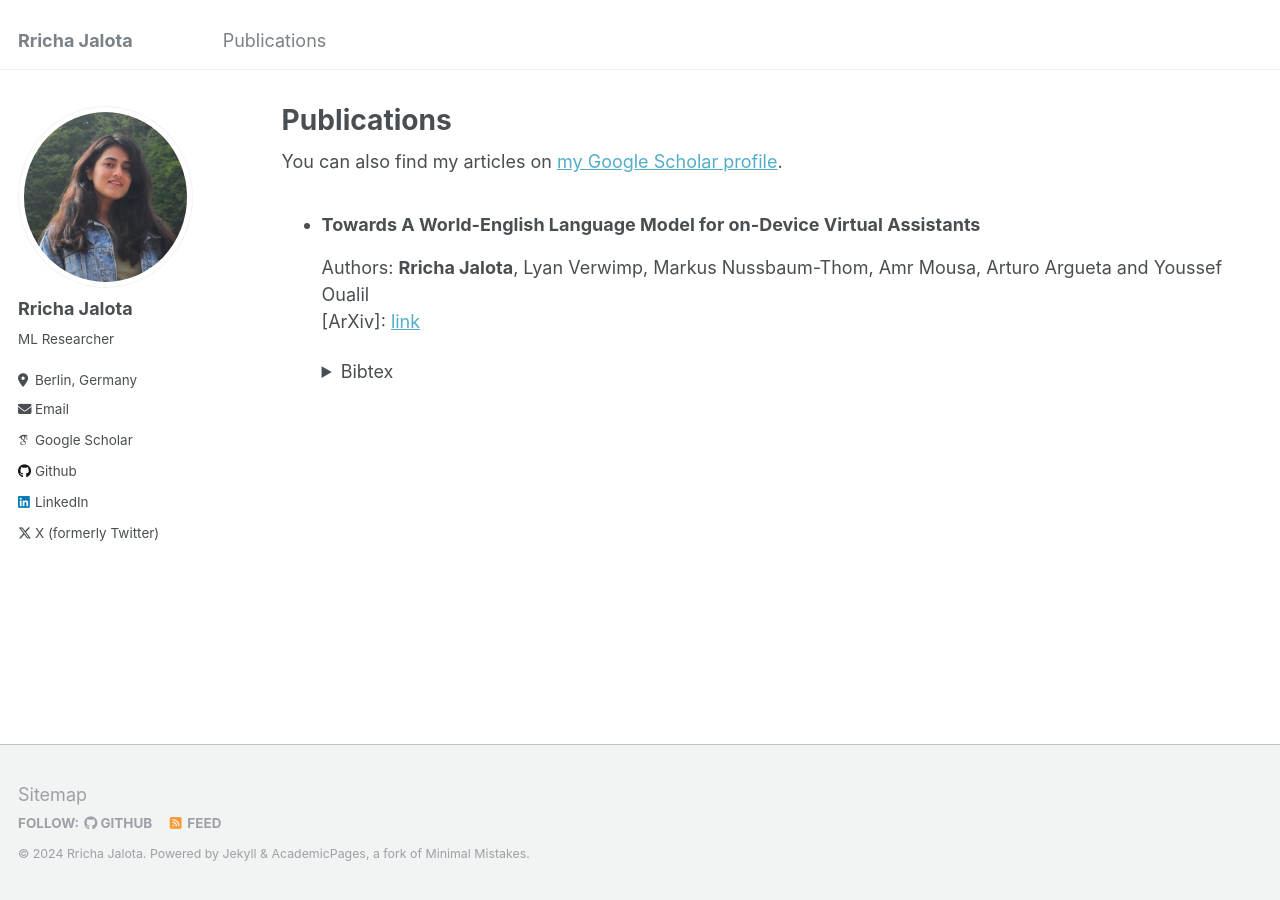
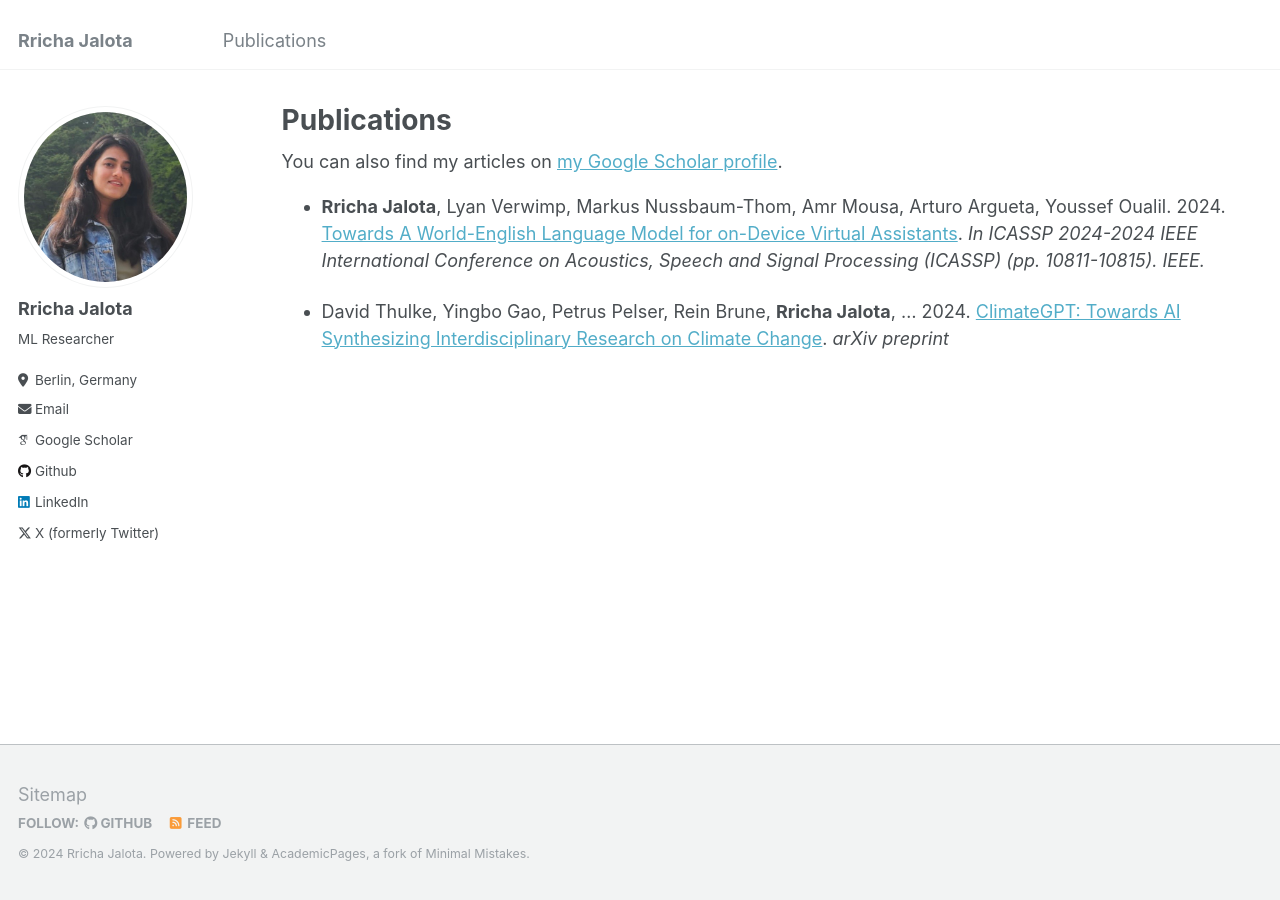
Before and after one commit to rrichajalota/rrichajalota.github.io, a Jekyll site: the page built from _pages/publications.md, in a window 1280 px wide. Built offline with Jekyll 4.4.1, drawn with Linux system fonts in a browser that asks for light colours; some web fonts are replaced.

Commit message:
Update publications.md

````diff
--- a/_pages/publications.md
+++ b/_pages/publications.md
@@ -9,25 +9,9 @@ author_profile: true
   <div class="wordwrap">You can also find my articles on <a href="{{site.author.googlescholar}}">my Google Scholar profile</a>.</div>
 {% endif %}
 
-- ### Towards A World-English Language Model for on-Device Virtual Assistants
-    Authors: <strong>Rricha Jalota</strong>, Lyan Verwimp, Markus Nussbaum-Thom, Amr Mousa, Arturo Argueta and Youssef Oualil<br>
-    [ArXiv]: [link](https://arxiv.org/abs/2403.18783) <br>
+- <strong>Rricha Jalota</strong>, Lyan Verwimp, Markus Nussbaum-Thom, Amr Mousa, Arturo Argueta, Youssef Oualil. 2024. [Towards A World-English Language Model for on-Device Virtual Assistants](https://arxiv.org/abs/2403.18783). *In ICASSP 2024-2024 IEEE International Conference on Acoustics, Speech and Signal Processing (ICASSP) (pp. 10811-10815). IEEE.*
 
-    <details>
-    <summary> Bibtex </summary>
-    <div class="tip" markdown="1">
-    ```bibtex
-    @inproceedings{jalota2024towards,
-      title={Towards A World-English Language Model for on-Device Virtual Assistants},
-      author={Jalota, Rricha and Verwimp, Lyan and Nussbaum-Thom, Markus and Mousa, Amr and Argueta, Arturo and Oualil, Youssef},
-      booktitle={ICASSP 2024-2024 IEEE International Conference on Acoustics, Speech and Signal Processing (ICASSP)},
-      pages={10811--10815},
-      year={2024},
-      organization={IEEE}
-    }
-    ```
-    </div>
-    </details>
+- David Thulke, Yingbo Gao, Petrus Pelser, Rein Brune, **Rricha Jalota**, ... 2024. [ClimateGPT: Towards AI Synthesizing Interdisciplinary Research on Climate Change](https://arxiv.org/pdf/2401.09646). *arXiv preprint*
 
 <!-- {% include base_path %}
 
````
